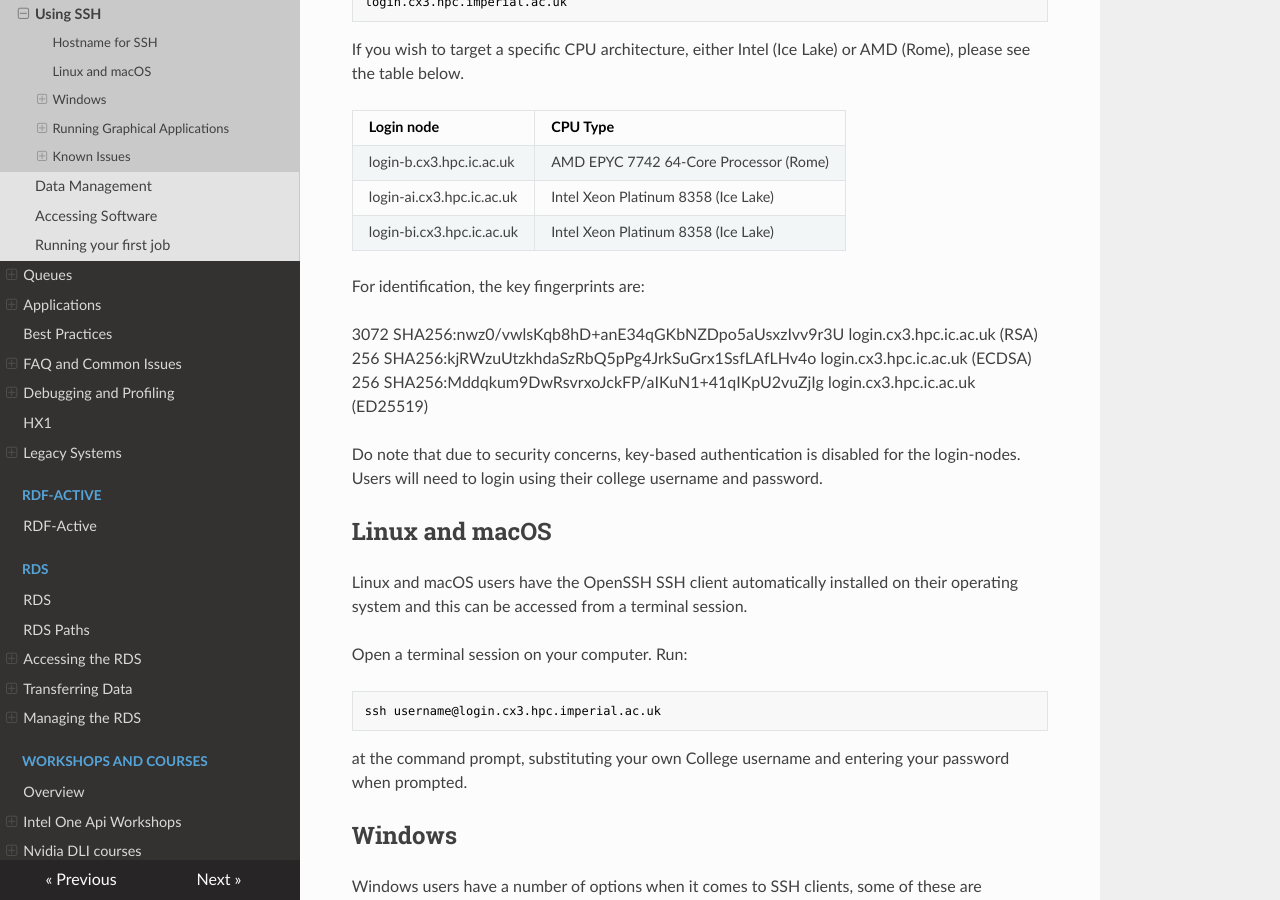
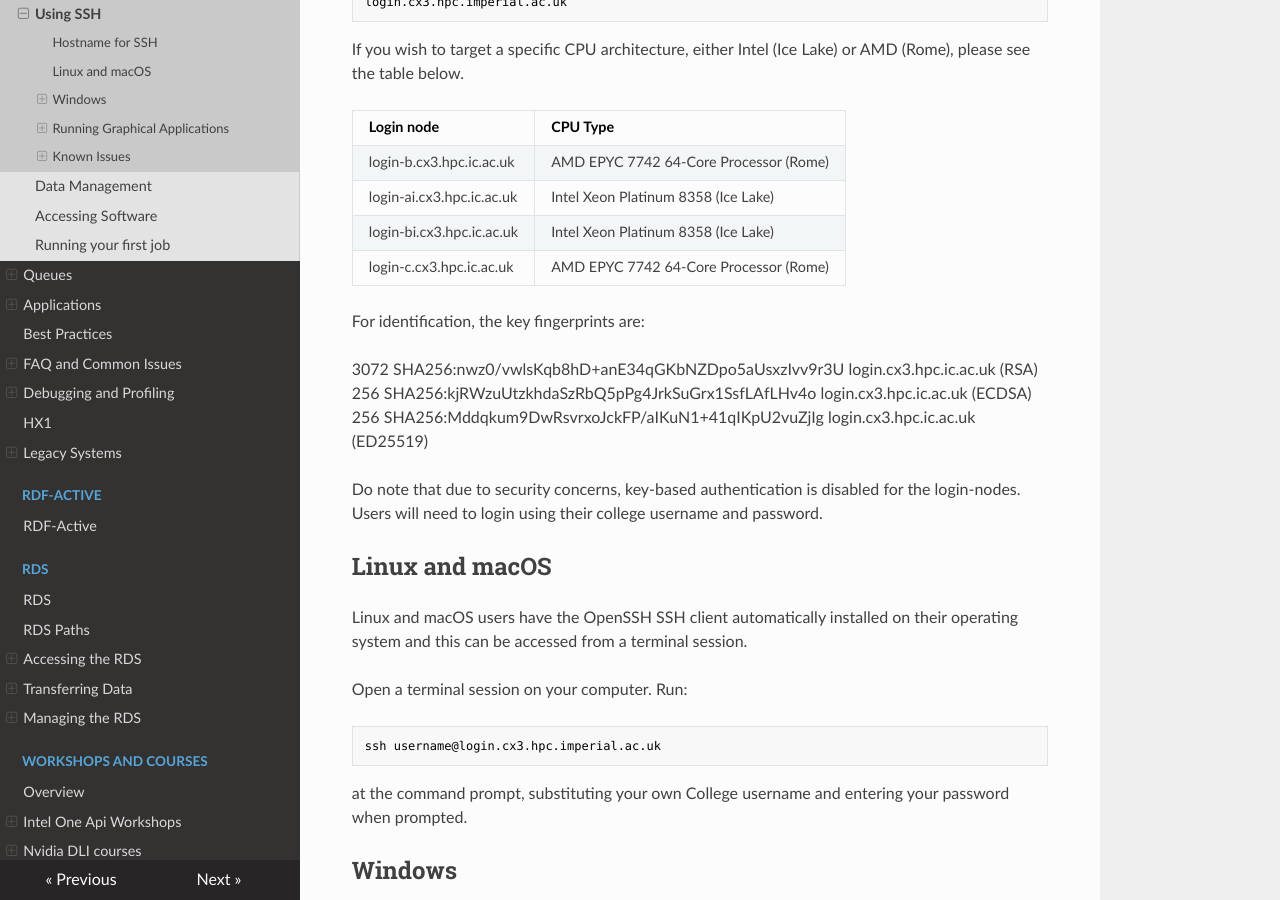
Before and after one commit to ImperialCollegeLondon/icl-rcs-user-guide, an MkDocs documentation site: the page built from docs/hpc/getting-started/using-ssh.md, in a window 1280 px wide and 900 px high, scrolled down 402 px. Built offline with MkDocs 1.6.1, drawn with Linux system fonts in a browser that asks for light colours; nearby versions of some CDN libraries.

Commit message:
added login-c to login-node list

```diff
--- a/docs/hpc/getting-started/using-ssh.md
+++ b/docs/hpc/getting-started/using-ssh.md
@@ -15,6 +15,7 @@ If you wish to target a specific CPU architecture, either Intel (Ice Lake) or AM
 | login-b.cx3.hpc.ic.ac.uk    | AMD EPYC 7742 64-Core Processor (Rome)    |
 | login-ai.cx3.hpc.ic.ac.uk   | Intel Xeon Platinum 8358 (Ice Lake)       |
 | login-bi.cx3.hpc.ic.ac.uk   | Intel Xeon Platinum 8358 (Ice Lake)       |
+| login-c.cx3.hpc.ic.ac.uk    | AMD EPYC 7742 64-Core Processor (Rome)    |
 
 For identification, the key fingerprints are:
 
```
